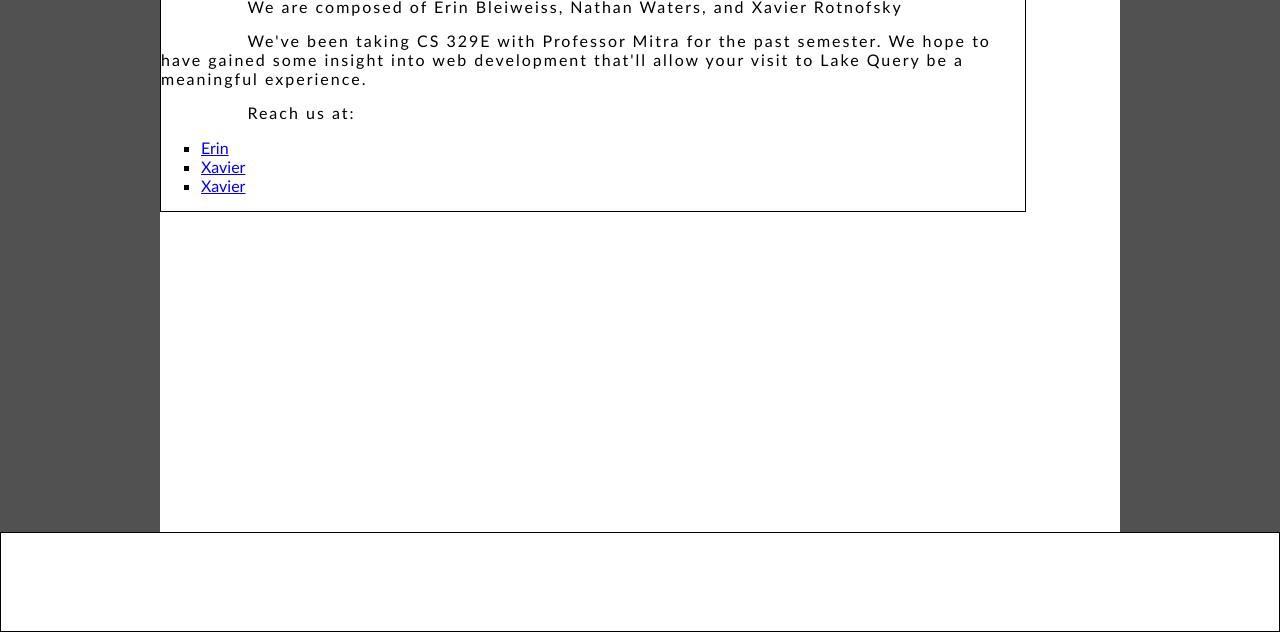
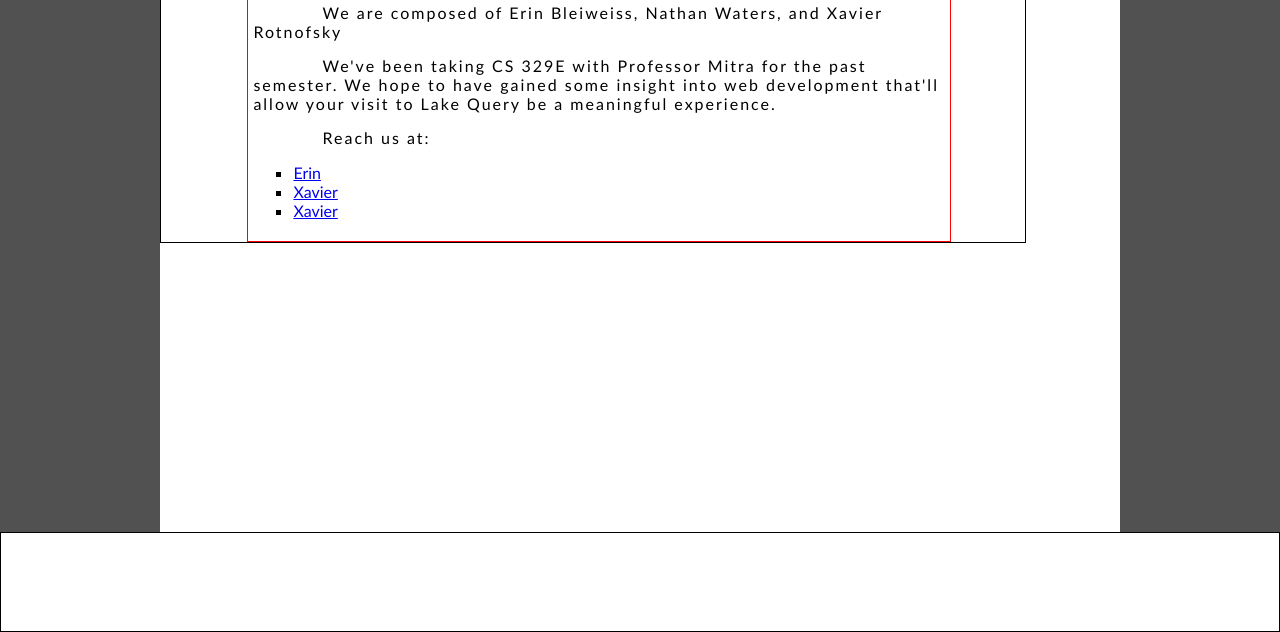
Before and after one commit to erinbleiweiss/LakeQuery, a plain HTML site: page contact.html in a window 1280 px wide. Shown: the part 238-870 px from the top of the page. Drawn offline with Linux system fonts and the light colour scheme; files whose address does not match are found by name.

Commit message:
Update style.css

```diff
--- a/style.css
+++ b/style.css
@@ -200,6 +200,15 @@ html {
     margin-left: 10%;
     margin-right: 10%;
 }
+
+#contact_content {
+    width: 80%;
+    padding: 5px;
+    border: 1px solid red;
+    margin-left: 10%;
+    margin-right: 10%;
+}
+
 #right img {
     padding: 5px;
     border: 1px solid red;
```
